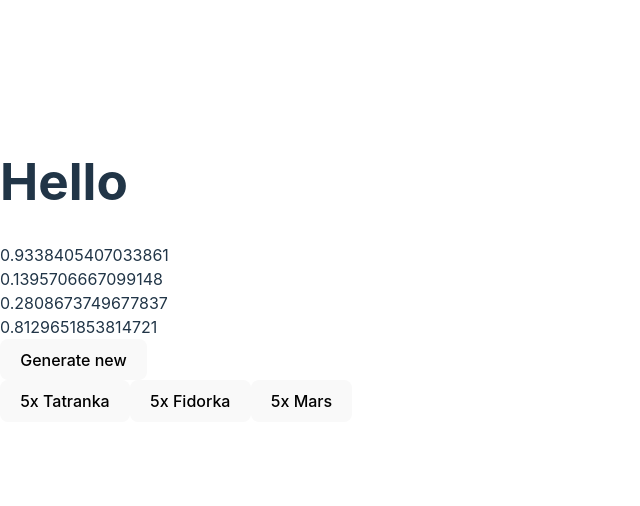
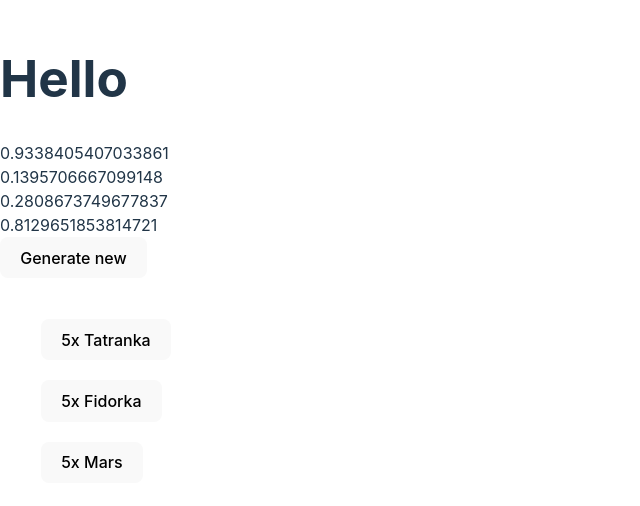
Before and after one commit to MartinNuc/react-basic-decermber-2024, a React (Vite) app in the folder javascript/react-course/: page / in a window 1280 px wide. Shown: the part 130-636 px from the top of the page, without its empty margins (0-640 px from the left). Built offline with nearby package versions, Linux system fonts and the light colour scheme.

Commit message:
style vending machine

```diff
--- a/javascript/react-course/src/vending-item.jsx
+++ b/javascript/react-course/src/vending-item.jsx
@@ -15,7 +15,7 @@ export function VendingItem(props) {
   }
 
   return (
-    <>
+    <div>
       <button
         className={outOfStock ? styles["out-of-stock-background"] : null}
         onClick={handleClick}
@@ -24,6 +24,6 @@ export function VendingItem(props) {
       </button>
 
       {outOfStock && <div className={styles["out-of-stock"]}>Out of stock</div>}
-    </>
+    </div>
   );
 }
--- a/javascript/react-course/src/vending-machine.jsx
+++ b/javascript/react-course/src/vending-machine.jsx
@@ -1,10 +1,11 @@
 import { VendingItem } from "./vending-item";
+import styles from './vending-machine.module.css';
 
 export function VendingMachine() {
   const items = ["Tatranka", "Fidorka", "Mars"];
 
   return (
-    <div>
+    <div className={styles['items-list']}>
       {items.map((item) =>
         <VendingItem key={item} name={item} />
       )}
--- /dev/null
+++ b/javascript/react-course/src/vending-machine.module.css
@@ -0,0 +1,8 @@
+.items-list {
+  display: flex;
+  flex-direction: column;
+  margin: 20px;
+  padding: 20px;
+  border: 1px solid white;
+  gap: 20px;
+}
```
